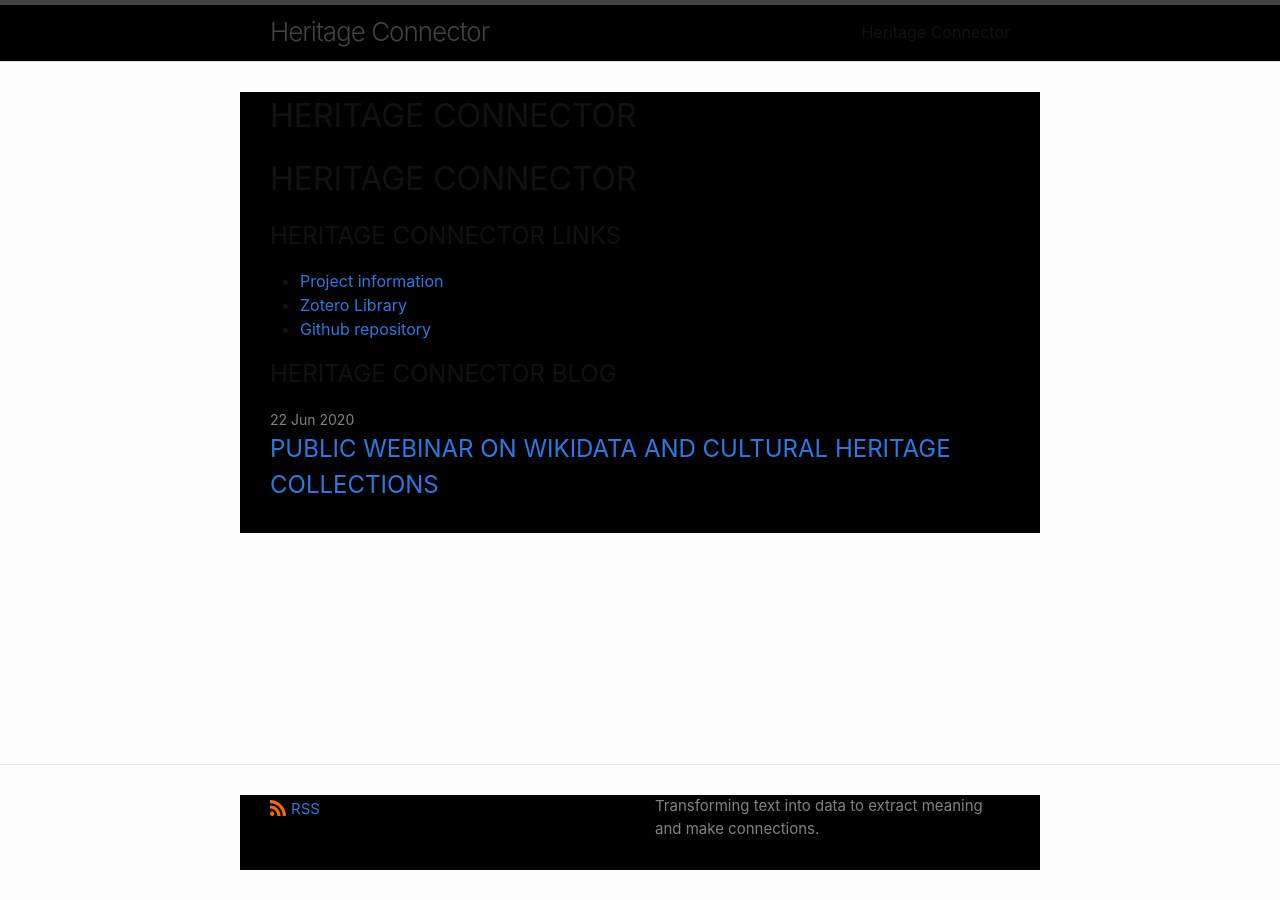
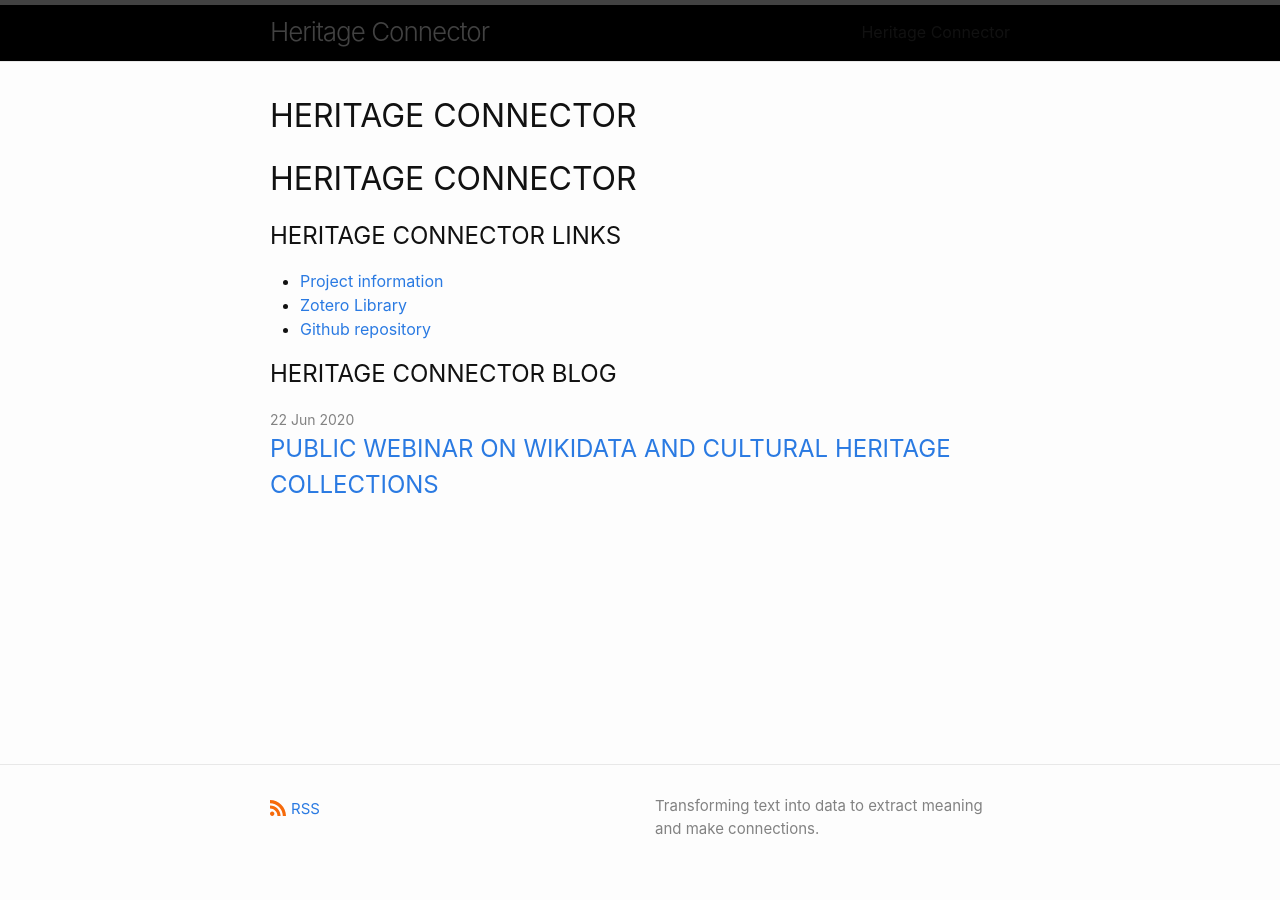
Before and after one commit to portableant/heritageconnector, a Jekyll site: the page built from README.md, in a window 1280 px wide. Built offline with Jekyll 4.4.1, drawn with Linux system fonts in a browser that asks for light colours; some web fonts are replaced; our own code applies the rules of GitHub Pages for plain Markdown files.

Commit message:
Update custom-styles.scss

```diff
--- a/_sass/minima/custom-styles.scss
+++ b/_sass/minima/custom-styles.scss
@@ -1,4 +1,3 @@
 // Placeholder to allow defining custom styles that override everything else.
 // (Use `_sass/minima/custom-variables.scss` to override variable defaults)
-.site-header {background-color: black;}
-.wrapper {background-color: black;}
+header.site-header {background-color: black;}
```
